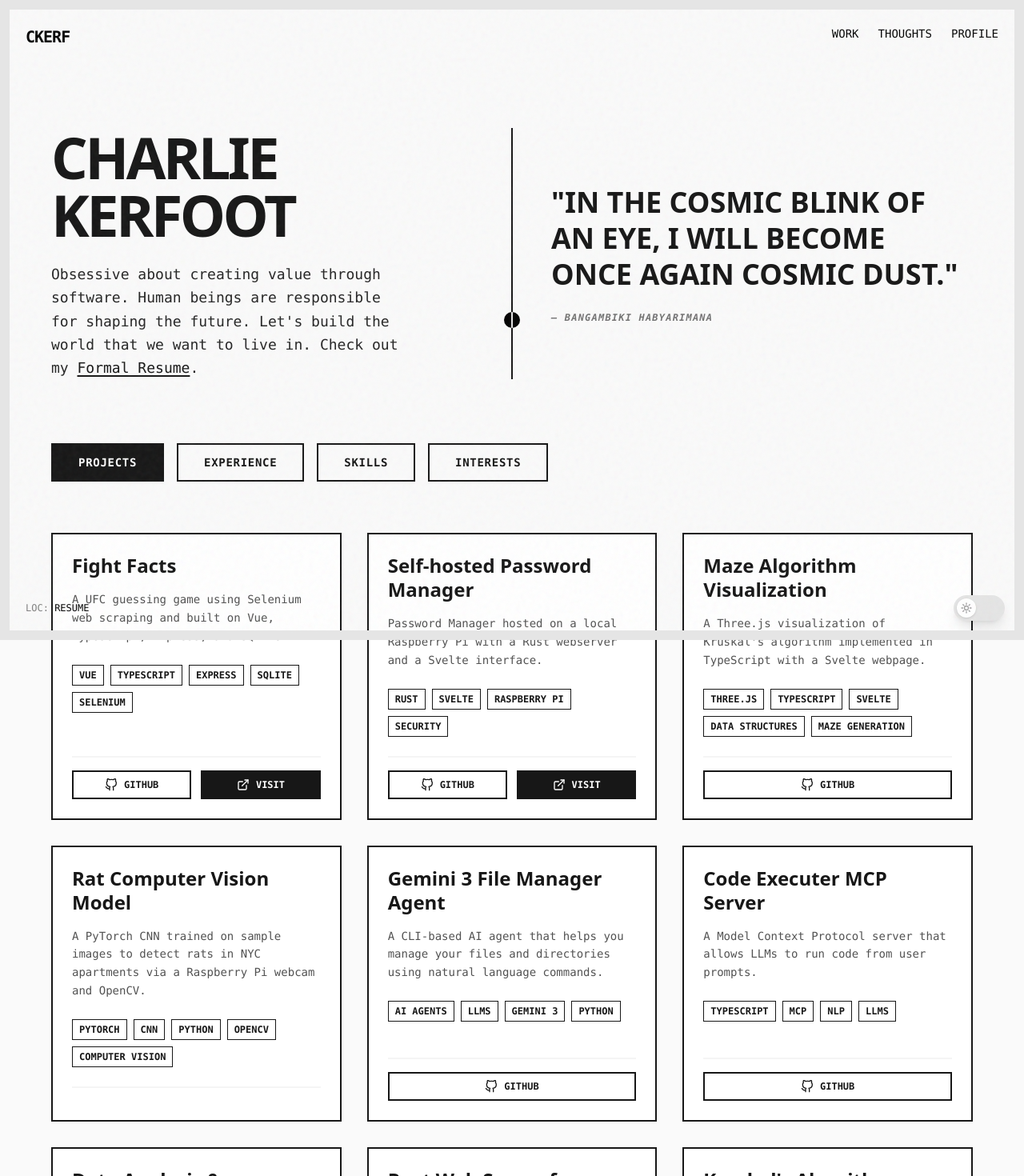
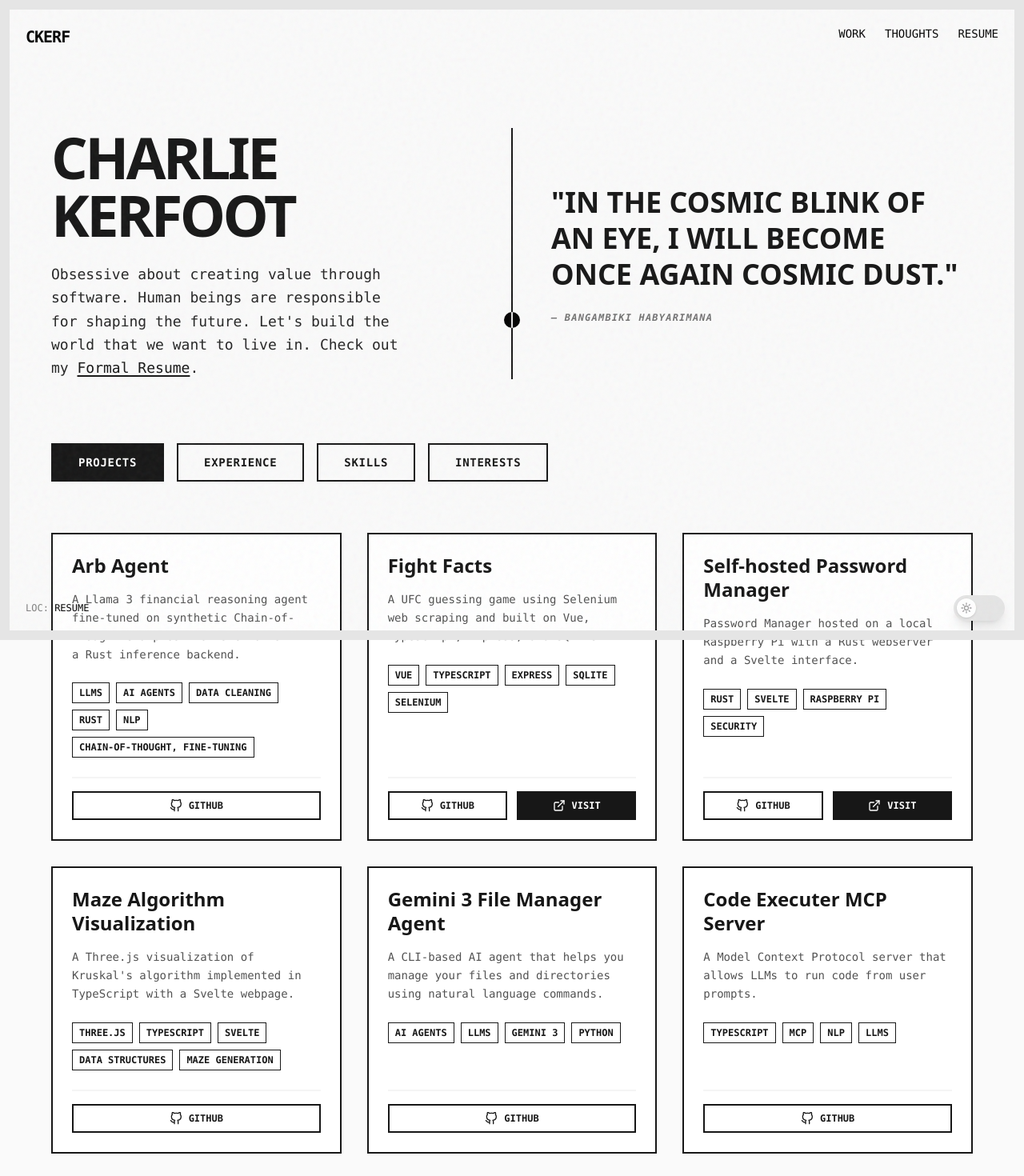
Before and after one commit to CharlieKerfoot/portfolio, a SvelteKit app: page /resume in a window 1280 px wide. Shown: the top 1470 px of the page at 80% size. Built offline with nearby package versions, Linux system fonts and the light colour scheme.

Commit message:
Added new project arb agent

```diff
--- a/src/routes/+layout.svelte
+++ b/src/routes/+layout.svelte
@@ -47,7 +47,7 @@
 >
 	<a href="/portfolio" class="decoration-2 underline-offset-4 hover:underline">WORK</a>
 	<a href="/blogs" class="decoration-2 underline-offset-4 hover:underline">THOUGHTS</a>
-	<a href="/resume" class="decoration-2 underline-offset-4 hover:underline">PROFILE</a>
+	<a href="/resume" class="decoration-2 underline-offset-4 hover:underline">RESUME</a>
 </div>
 
 <!-- Bottom Left: Context -->
--- a/src/routes/+page.svelte
+++ b/src/routes/+page.svelte
@@ -50,13 +50,13 @@
 				next="VIEW WORK"
 				icon="portfolio"
 			/>
-			<StartNav
+			<!-- <StartNav
 				title="BLOG"
 				description="Discussing our place in this world."
 				redirect="blogs"
 				next="READ POSTS"
 				icon="blog"
-			/>
+			/> -->
 			<StartNav
 				title="RESUME"
 				description="Professional history and skills."
--- a/src/routes/resume/+page.svelte
+++ b/src/routes/resume/+page.svelte
@@ -34,6 +34,13 @@
 
 	const projects = [
 		{
+			title: 'Arb Agent',
+			description: 'A Llama 3 financial reasoning agent fine-tuned on synthetic Chain-of-Thought examples from SEC 10-Ks with a Rust inference backend.',
+			tags: ['LLMs', 'AI Agents', 'Data Cleaning', 'Rust', 'NLP', 'Chain-of-Thought, Fine-Tuning'],
+			github: 'https://github.com/charliekerfoot/finance-agent',
+			url: ''
+		},
+		{
 			title: 'Fight Facts',
 			description:
 				'A UFC guessing game using Selenium web scraping and built on Vue, Typescript, Express, and SQLite.',
@@ -58,14 +65,6 @@
 			url: ''
 		},
 		{
-			title: 'Rat Computer Vision Model',
-			description:
-				'A PyTorch CNN trained on sample images to detect rats in NYC apartments via a Raspberry Pi webcam and OpenCV.',
-			tags: ['PyTorch', 'CNN', 'Python', 'OpenCV', 'Computer Vision'],
-			github: '',
-			url: ''
-		},
-		{
 			title: 'Gemini 3 File Manager Agent',
 			description:
 				'A CLI-based AI agent that helps you manage your files and directories using natural language commands.',
@@ -79,6 +78,14 @@
 				'A Model Context Protocol server that allows LLMs to run code from user prompts.',
 			tags: ['Typescript', 'MCP', 'NLP', 'LLMs'],
 			github: 'https://github.com/CharlieKerfoot/code-execution-mcp',
+			url: ''
+		},
+		{
+			title: 'Rat Computer Vision Model',
+			description:
+				'A PyTorch CNN trained on sample images to detect rats in NYC apartments via a Raspberry Pi webcam and OpenCV.',
+			tags: ['PyTorch', 'CNN', 'Python', 'OpenCV', 'Computer Vision'],
+			github: '',
 			url: ''
 		},
 		{
```
